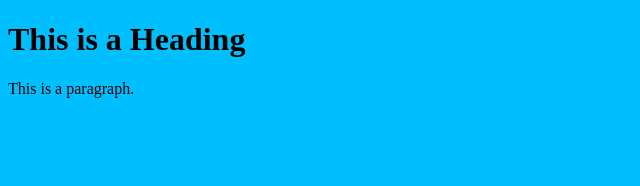
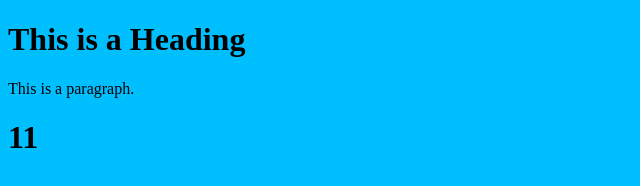
Before and after one commit to xemadhaquex/xemadhaquex, a plain HTML site: page index.html in a window 1280 px wide. Shown: the full height of the page, 0-640 px from the left. Drawn offline with Linux system fonts and the light colour scheme.

Commit message:
Update index.html

```diff
--- a/index.html
+++ b/index.html
@@ -13,6 +13,10 @@
 
 <h1>This is a Heading</h1>
 <p>This is a paragraph.</p>
+  <h1 id=butt></h1>
+  <script>
+  document.getElementById('butt').innerHTML=11
+  </script>
 
 </body>
 </html>
```
